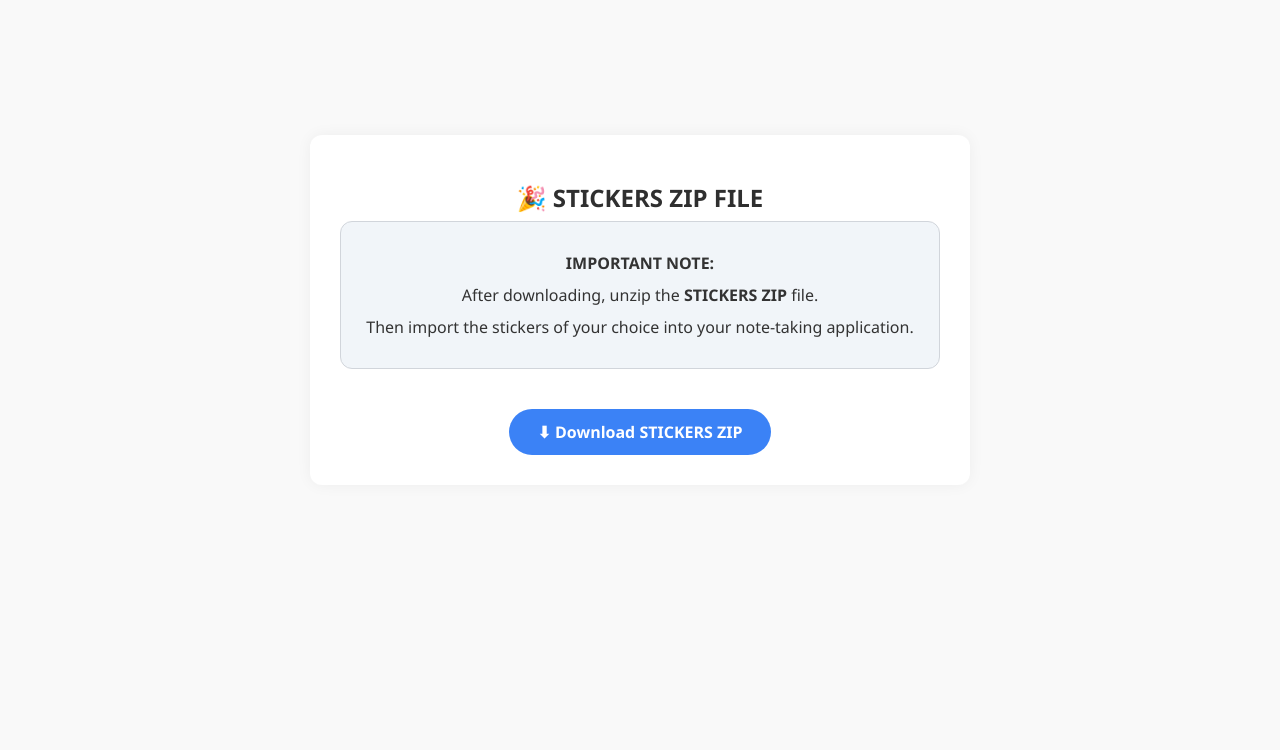
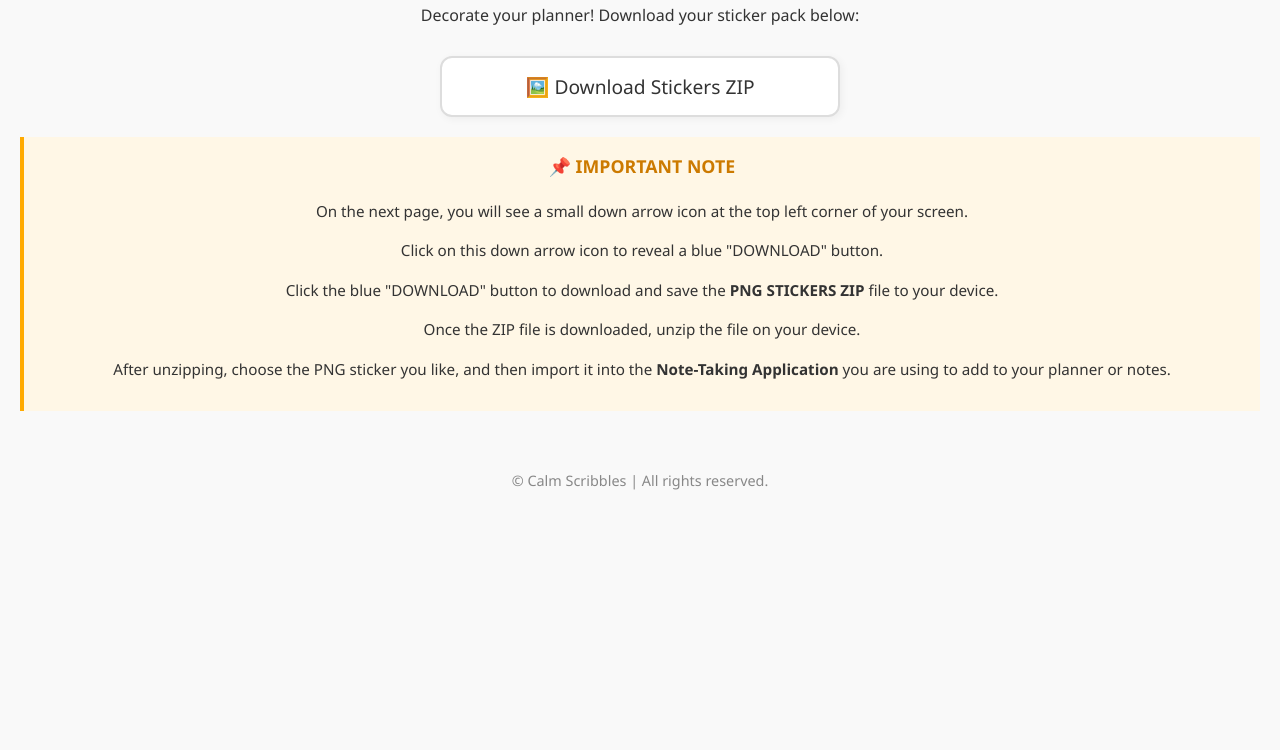
Before and after one commit to zeereee/calm-scribbles-essential-planner, a plain HTML site: page sticker.html in a window 1280 px wide. Shown: the part 130-880 px from the top of the page. After the commit the page ends 800 px from the top, so only its background shows below. Drawn offline with Linux system fonts and the light colour scheme.

Commit message:
Update sticker.html

```diff
--- a/sticker.html
+++ b/sticker.html
@@ -1,82 +1,30 @@
 <!DOCTYPE html>
 <html lang="en">
 <head>
-  <meta charset="UTF-8" />
-  <meta name="viewport" content="width=device-width, initial-scale=1.0" />
-  <title>Download Stickers ZIP</title>
-  <style>
-    body {
-      font-family: 'Segoe UI', sans-serif;
-      background-color: #f9f9f9;
-      color: #333;
-      text-align: center;
-      padding: 40px 20px;
-      display: flex;
-      justify-content: center;
-      align-items: center;
-      height: 100vh;
-      margin: 0;
-    }
-
-    .content {
-      text-align: center;
-      max-width: 600px;
-      width: 100%;
-      background-color: #ffffff;
-      padding: 30px;
-      border-radius: 12px;
-      box-shadow: 0 0 15px rgba(0, 0, 0, 0.05);
-    }
-
-    h1 {
-      color: #2f2f2f;
-      margin-bottom: 0.3em;
-      font-size: 24px;
-    }
-
-    .note {
-      background-color: #f1f5f9;
-      border: 1px solid #d1d5db;
-      padding: 20px;
-      border-radius: 12px;
-      margin-bottom: 40px;
-    }
-
-    .note p {
-      font-size: 16px;
-      margin: 10px 0;
-    }
-
-    a.download-btn {
-      display: inline-block;
-      padding: 12px 28px;
-      background-color: #3b82f6;
-      color: white;
-      text-decoration: none;
-      border-radius: 30px;
-      font-size: 16px;
-      font-weight: bold;
-      transition: background-color 0.3s ease;
-    }
-
-    a.download-btn:hover {
-      background-color: #2563eb;
-    }
-  </style>
+  <meta charset="UTF-8">
+  <title>Sticker Download</title>
+  <link rel="stylesheet" href="css/style.css">
 </head>
 <body>
 
-  <div class="content">
-    <h1>🎉 STICKERS ZIP FILE</h1>
+  <h1>✨ Stickers</h1>
+  <p>Decorate your planner! Download your sticker pack below:</p>
 
-    <div class="note">
-      <p><strong>IMPORTANT NOTE:</strong></p>
-      <p>After downloading, unzip the <strong>STICKERS ZIP</strong> file.</p>
-      <p>Then import the stickers of your choice into your note-taking application.</p>
-    </div>
+  <div class="download-links">
+    <a href="files/stickers.zip" download>🖼️ Download Stickers ZIP</a>
+  </div>
+  <div class="important-note">
+  <h3>📌 IMPORTANT NOTE</h3>
+  <p>On the next page, you will see a small down arrow icon at the top left corner of your screen.</p>
+  <p>Click on this down arrow icon to reveal a blue "DOWNLOAD" button.</p>
+  <p>Click the blue "DOWNLOAD" button to download and save the <strong>PNG STICKERS ZIP</strong> file to your device.</p>
+  <p>Once the ZIP file is downloaded, unzip the file on your device.</p>
+  <p>After unzipping, choose the PNG sticker you like, and then import it into the <strong>Note-Taking Application</strong> you are using to add to your planner or notes.</p>
+</div>
 
-    <a class="download-btn" href="stickers.zip" download>⬇ Download STICKERS ZIP</a>
-  </div>
+  <footer>
+    <p>© Calm Scribbles | All rights reserved.</p>
+  </footer>
 
 </body>
 </html>
```
